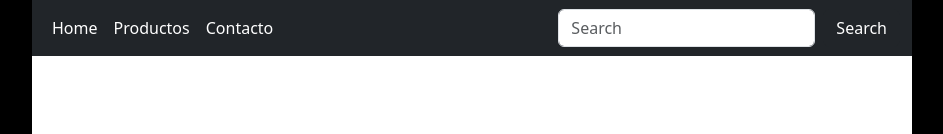
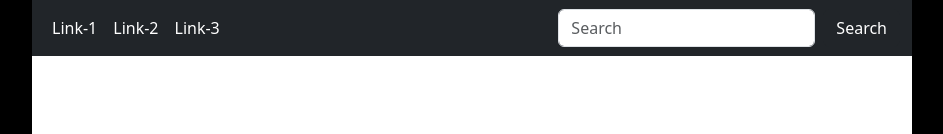
Before and after one commit to sebasvaldez/01-Tarea-Repaso-ReactJs, a React (Vite) app: page / in a window 1280 px wide. Shown: the top 134 px of the page, without its empty margins (168-1111 px from the left). Built offline with nearby package versions, Linux system fonts and the light colour scheme.

Commit message:
Se modifico el nombre de los links

```diff
--- a/src/App.jsx
+++ b/src/App.jsx
@@ -24,17 +24,17 @@ const App = () => {
             <ul className="navbar-nav me-auto mb-2 mb-lg-0">
               <li className="nav-item ">
                 <a className="nav-link active text-white" aria-current="page" href="#">
-                  Home
+                  Link-1
                 </a>
               </li>
               <li className="nav-item">
                 <a className="nav-link active text-white" aria-current="page" href="#">
-                  Productos
+                  Link-2
                 </a>
               </li>
               <li className="nav-item">
                 <a className="nav-link active text-white" aria-current="page" href="#">
-                  Contacto
+                  Link-3
                 </a>
               </li>
             </ul>
```
